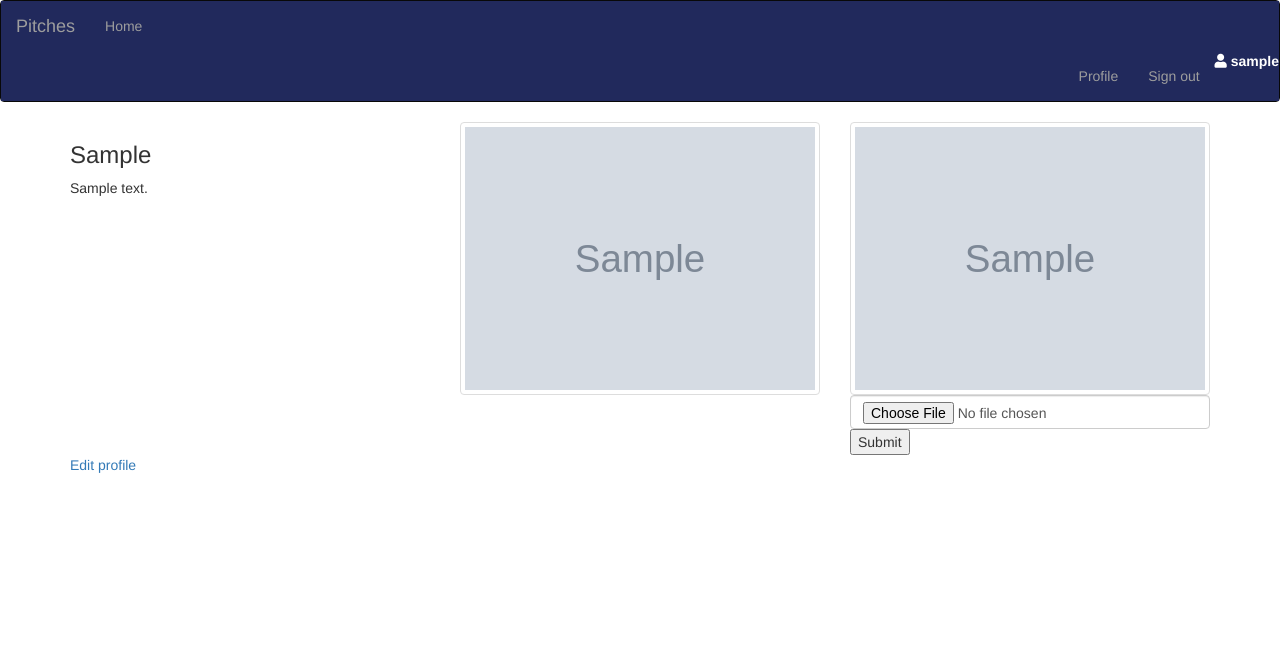
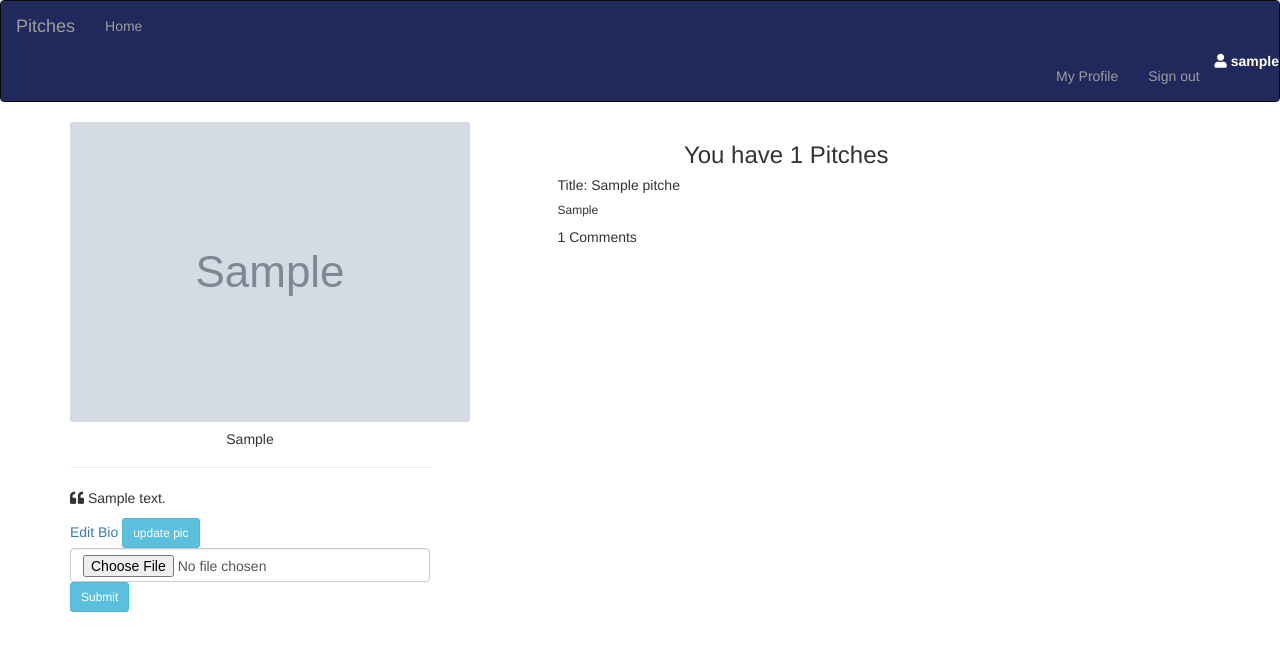
Before and after one commit to Robert-Moringa/Pitches, a Flask app: a page that uses app/templates/navbar.html in a window 1280 px wide. Shown: the top 651 px of the page. Run offline with Flask 2, Linux system fonts and the light colour scheme; a user stored in the database is signed in; tables that the repository leaves empty hold one stand-in row (values such as "Sample post"); grey boxes marked "Sample" are stand-in pictures; some libraries are stand-ins or nearby versions.

Commit message:
developed the view and update profile functionality

```diff
--- a/app/auth/views.py
+++ b/app/auth/views.py
@@ -31,7 +31,7 @@ def register():
         db.session.add(user)
         db.session.commit()
 
-        mail_message("Welcome to Myner's Pizza","email/welcome_user",user.email,user=user)
+        mail_message("Welcome to Myner's Pitches","email/welcome_user", user.email, user=user)
         return redirect(url_for('auth.login'))
         title = "New Account"
     return render_template('auth/register.html',registration_form = form)
--- a/app/main/views.py
+++ b/app/main/views.py
@@ -45,14 +45,15 @@ def add_comment(pitch_id):
         return redirect(url_for('.add_comment', pitch_id = pitch_id))
     return render_template('comment_pitch.html', comment_form =form, pitch = pitch, all_comments=all_comments)
 
-@main.route('/user/<uname>')
-def profile(uname):
-    user = User.query.filter_by(username = uname).first()
-
+@main.route('/user/<name>')
+def profile(name):
+    user = User.query.filter_by(username = name).first()
+    user_id = current_user._get_current_object().id
+    posts = Pitch.query.filter_by(user_id = user_id).all()
     if user is None:
         abort(404)
 
-    return render_template("profile/profile.html", user = user)
+    return render_template("profile/profile.html", user = user,posts=posts)
 
 
 @main.route('/user/<name>/updateprofile', methods = ['POST','GET'])
@@ -64,20 +65,20 @@ def updateprofile(name):
         abort(404)
     if form.validate_on_submit():
         user.bio = form.bio.data
-        user.save_u()
+        user.save_user()
         return redirect(url_for('.profile',name = name))
     return render_template('profile/update.html',form =form)
 
-@main.route('/user/<uname>/update/pic',methods= ['POST'])
+@main.route('/user/<name>/update/pic',methods= ['POST'])
 @login_required
-def update_pic(uname):
-    user = User.query.filter_by(username = uname).first()
+def update_profile_pic(name):
+    user = User.query.filter_by(username = name).first()
     if 'photo' in request.files:
         filename = photos.save(request.files['photo'])
         path = f'photos/{filename}'
         user.profile_pic_path = path
         db.session.commit()
-    return redirect(url_for('main.profile',uname=uname))
+    return redirect(url_for('main.profile',name=name))
 
 
 @main.route('/upvote/<int:id>',methods = ['POST','GET'])
--- a/app/templates/navbar.html
+++ b/app/templates/navbar.html
@@ -17,7 +17,8 @@
         <ul class="nav navbar-nav navbar-right">
             {% if current_user.is_authenticated %}
             <i class="fas fa-user"></i>&nbsp;<strong>{{current_user.username}}</strong> </a>
-            <li><a href="{{url_for('main.profile',uname=current_user.username)}}">Profile</a></li>
+
+            <li><a href="{{url_for('main.profile', name=current_user.username)}}">My Profile</a></li>
             <li><a href="{{url_for('auth.logout')}}">Sign out</a></li>
             {% else %}
             <li><a href="{{url_for('auth.login')}}">Sign in</a></li>
--- a/app/templates/profile/profile.html
+++ b/app/templates/profile/profile.html
@@ -1,55 +1,64 @@
 {% extends 'base.html'%}
 
 {% block content %}
-<div class="container">
+<div class="container" style="margin-top: 1%">
 <div class="row">
-<!-- displaying  Username-->
-  <div class="col-md-4">
-    <h3> {{user.username| capitalize}} </h3>
-
-    <!--Displaying user bio-->
-    {% if user.bio %}
-      <p> {{user.bio}}</p>
-    {%else%}
-      <p> {{user.username| capitalize}} has no bio </p>
-    {% endif %}
-  </div>
-
-  <!--Display profile photo-->
-  <div class="col-md-4">
-
-    {% if user.profile_pic_path %}
-    <img src="{{url_for('static',filename=user.profile_pic_path)}}" alt="" class="img-thumbnail">
-    {%else%}
-    <p>No profile picture</p>
-    {% endif %}
-  </div>
+  <div class="col-md-4 pict" >
 
 
-<div class="col-md-4">
+    <div class="card testimonial-card">
+        <div class="card-img"  >
                 {% if user.profile_pic_path %}
-
-  <img src="{{url_for('static',filename=user.profile_pic_path)}}" alt="" class="img-thumbnail">
-
+                <img src="{{url_for('static',filename=user.profile_pic_path)}}" style="height:300px;border-radius: 1%" class="card-img"  alt="woman avatar">
                 {%else%}
                 <p>No profile picture</p>
 
                 {% endif %}
+        </div>
 
+        <div class="card-body">
+            <h5 class="text-center"> {{user.username| capitalize}}</h5>
+            <hr>
+            {% if user.bio %}
+                <p><i class="fas fa-quote-left"></i> {{user.bio}}</p>
+            {%else%}
+            <p>It is unfortunate that {{user.username| capitalize}} has not added no bio yet</p>
+            {% endif %}
             {% if user == current_user %}
-  <form  action="{{url_for('main.update_pic',uname=user.username)}}" method="post" enctype = "multipart/form-data">
+            <div class="profpic">
+                <div id="updates">
+                  <a href="{{url_for('main.updateprofile',name=user.username)}}">Edit Bio</a>
+                  <button class="btn btn-sm btn-info" id="profbutton">update pic</button>
+                </div>
 
+                <div id="imgform">
+                    <form  action="{{url_for('main.update_profile_pic',name=user.username)}}" method="post" enctype = "multipart/form-data">
                       <input type="file"  name="photo" class="form-control" required>
-    <input type="submit">
+                      <input type="submit" class="btn btn-sm btn-info" id="submit">
                     </form>
+                </div>
+            </div>
             {% endif %}
         </div>
+    </div>
+  </div>
+  <div class="col-md-1"></div>
+    <div class="col-md-5" id="user">
+        {% if current_user %}
+        <h3 class="text-center">You have {{user.pitches.count()}} Pitches</h3>
+        {% for i in posts%}
+        <div class="pitches">
+            <h5>Title: {{i.title}}</h5>
+            <h6>{{i.post}}</h6>
+            <p>{{i.comment.count()}} Comments</p>
+        </div>
+
+        {%endfor%}
+        {%else%}
+        <h3>You have no posts</h3>
+        {%endif%}
 
   </div>
-
-{% if user == current_user %}
-    <a href="{{url_for('main.update_profile',uname=user.username)}}">Edit profile</a>
-{% endif %}
-
+</div>
 </div>
 {% endblock %}
```
Also changed, not shown: app/templates/profile/update.html (+7 -1 lines), app/static/photos/IMG-20180729-WA0018.jpg (added), app/templates/comment.html (added). Lines whose indentation alone changed are shown as unchanged.
